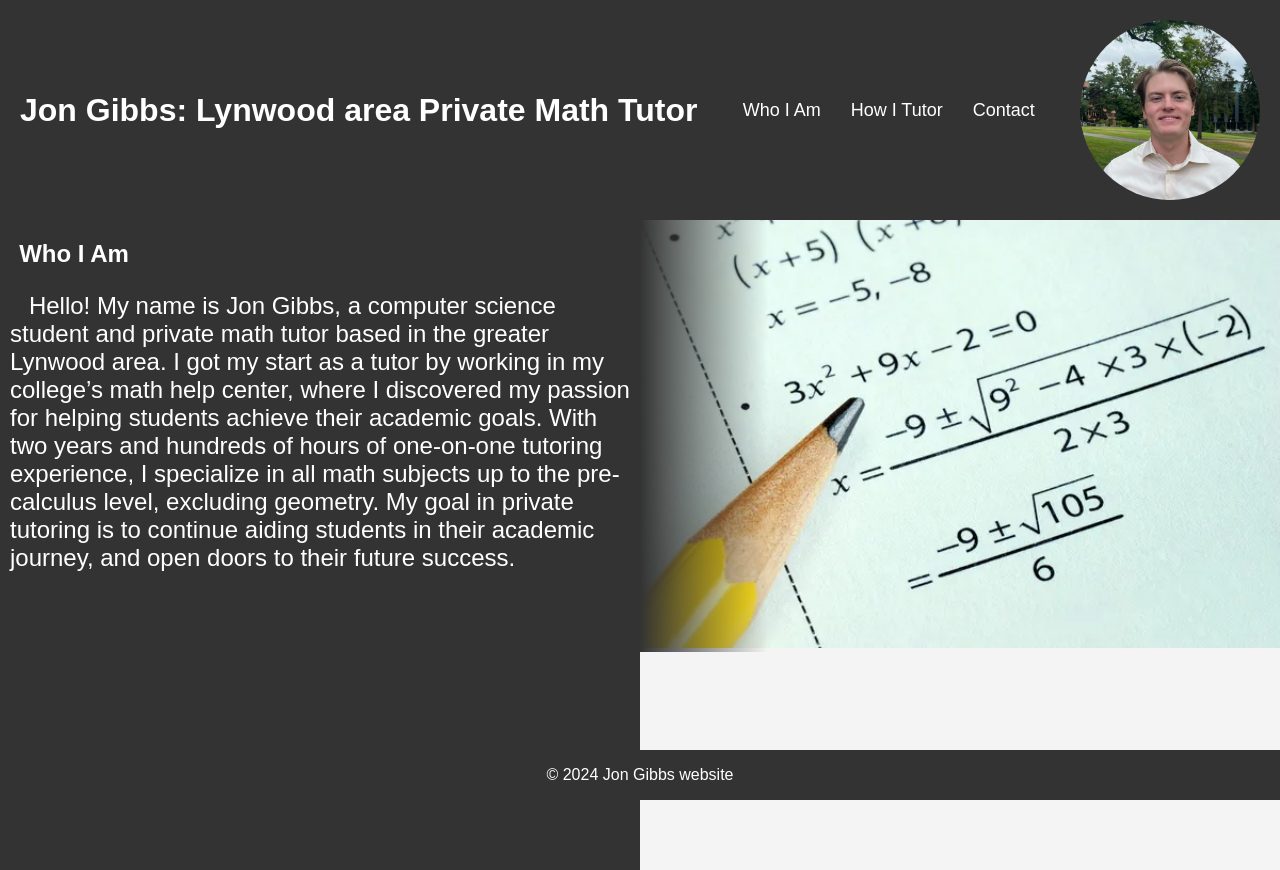
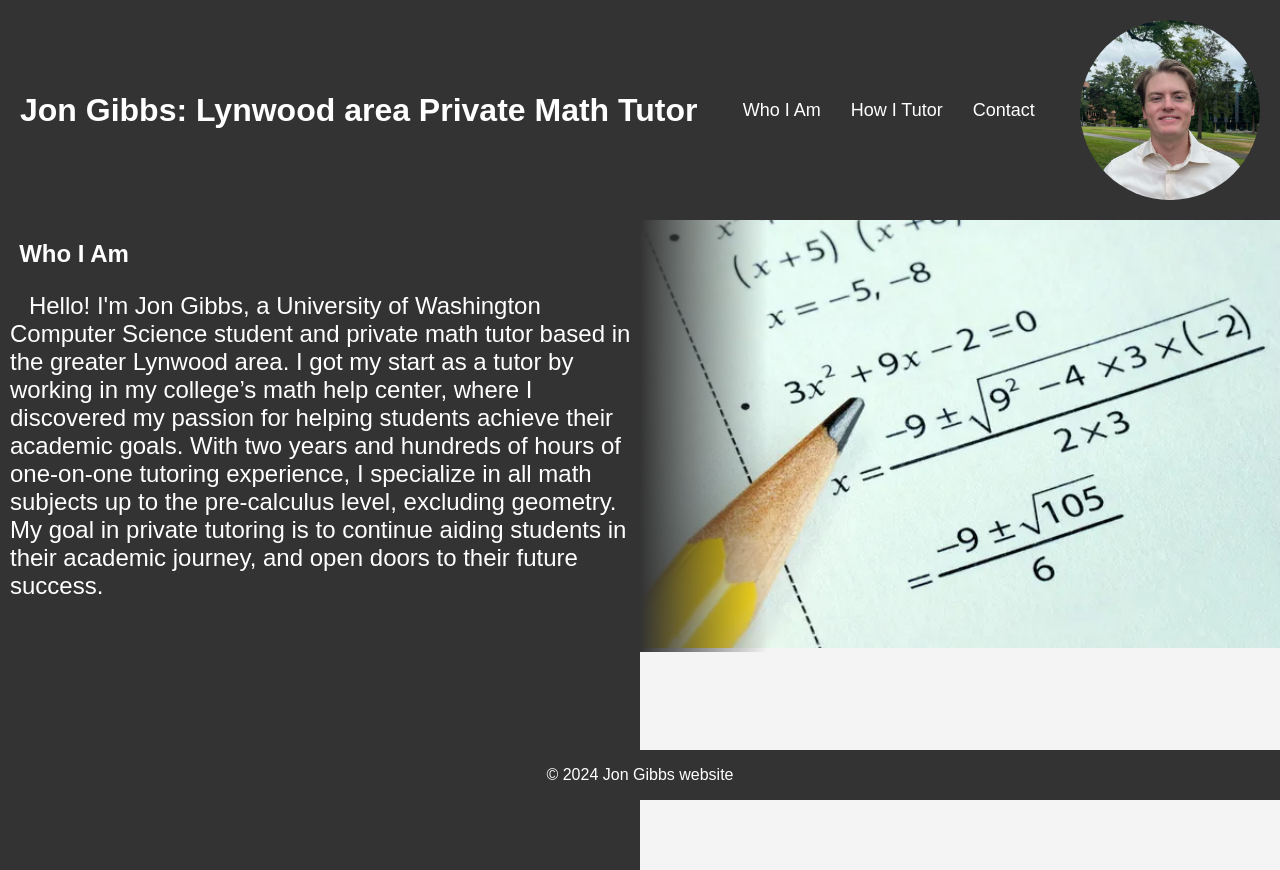
Before and after one commit to Jon-Gibbs/tutoringWebSite, a React (Create React App) app: page / in a window 1280 px wide. Built offline with nearby package versions, Linux system fonts and the light colour scheme.

Commit message:
changed introduction

```diff
--- a/src/components/Home.js
+++ b/src/components/Home.js
@@ -5,7 +5,7 @@ function Home() {
       <div classNme = "main-content">
         <h2>Who I Am</h2>
         <p className = 'main-text'>
-        Hello! My name is Jon Gibbs, a computer science student and private math tutor based in the greater Lynwood area. I got my start as a tutor by working in my college’s math help center, where I discovered my passion for helping students achieve their academic goals. With two years and hundreds of hours of one-on-one tutoring experience, I specialize in all math subjects up to the pre-calculus level, excluding geometry. My goal in private tutoring is to continue aiding students in their academic journey, and open doors to their future success.
+        Hello! I'm Jon Gibbs, a University of Washington Computer Science student and private math tutor based in the greater Lynwood area. I got my start as a tutor by working in my college’s math help center, where I discovered my passion for helping students achieve their academic goals. With two years and hundreds of hours of one-on-one tutoring experience, I specialize in all math subjects up to the pre-calculus level, excluding geometry. My goal in private tutoring is to continue aiding students in their academic journey, and open doors to their future success.
 
         </p>
       </div>
```
